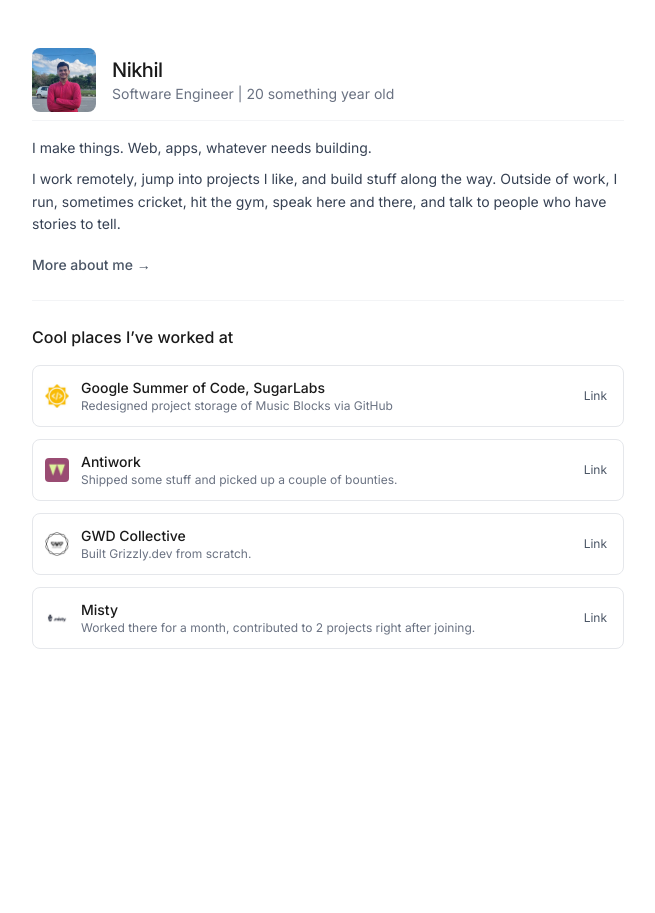
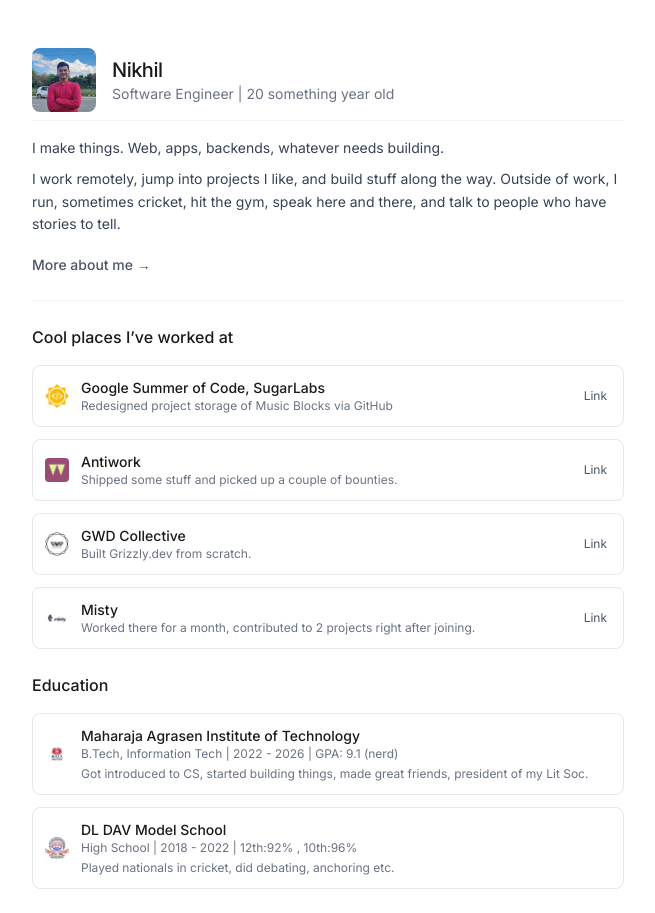
Before and after one commit to BeNikk/Me, a Next.js app: page / in a window 1280 px wide. Shown: the whole page, without its empty margins (312-967 px from the left). Before the commit the page ends 800 px from the top, so only its background shows below. Built offline with nearby package versions, Linux system fonts and the light colour scheme.

Commit message:
add:education

```diff
--- a/app/page.tsx
+++ b/app/page.tsx
@@ -1,3 +1,4 @@
+import educations from "@/education";
 import experiences from "@/experiences";
 import Image from "next/image";
 import Link from "next/link";
@@ -28,7 +29,7 @@ export default function Home() {
       <div className="mt-2 h-px bg-gray-100" />
       <div className="mt-4 space-y-2">
         <p className="text-[14px] text-gray-700 leading-relaxed">
-          I make things. Web, apps, whatever needs building.
+          I make things. Web, apps, backends, whatever needs building.
         </p>
         <p className="text-[14px] text-gray-700 leading-relaxed">
           I work remotely, jump into projects I like, and build stuff along the way.
@@ -46,7 +47,7 @@ export default function Home() {
       <div className="mt-6 h-px bg-gray-100" />
 
       <div className="mt-6">
-        <h2 className="text-base font-[500] text-[#1A1A1A] mb-4">
+        <h2 className="text-base text-md font-[500] text-[#1A1A1A] mb-4">
           Cool places I’ve worked at
         </h2>
 
@@ -81,6 +82,39 @@ export default function Home() {
           ))}
         </div>
       </div>
+
+      <div className="mt-6">
+        <h2 className="text-base text-md font-[500] text-[#1A1A1A] mb-4">
+          Education
+        </h2>
+
+        <div className="space-y-3">
+          {educations.map((edu, index) => (
+            <div
+              key={index}
+              className="flex items-center justify-between border border-gray-200 rounded-lg p-3 hover:bg-gray-50 transition"
+            >
+              <div className="flex items-center gap-3">
+                <Image
+                  src={edu.image}
+                  alt={edu.name}
+                  width={24}
+                  height={24}
+                  className="rounded-sm"
+                />
+                <div>
+                  <p className="text-sm font-medium text-[#1A1A1A]">{edu.name}</p>
+                  <p className="text-xs text-gray-500">
+                    {edu.degree} | {edu.duration} | {edu.grade}
+                  </p>
+                  <p className="text-xs mt-1 text-gray-500">{edu.brief}</p>
+                </div>
+              </div>
+            </div>
+          ))}
+        </div>
+      </div>
+      <br />
     </div>
   );
 }
--- /dev/null
+++ b/education.ts
@@ -0,0 +1,22 @@
+const educations = [
+  {
+    name: "Maharaja Agrasen Institute of Technology",
+    degree: "B.Tech, Information Tech",
+    duration: "2022 - 2026",
+    grade: "GPA: 9.1 (nerd)",
+    brief: "Got introduced to CS, started building things, made great friends, president of my Lit Soc.",
+    image: "/maitLogo.jpeg",
+    link: "https://www.mait.ac.in/"
+  },
+  {
+    name: "DL DAV Model School",
+    degree: "High School",
+    duration: "2018 - 2022",
+    grade: "12th:92% , 10th:96%",
+    brief: "Played nationals in cricket, did debating, anchoring etc. ",
+    image: "/schoolLogo.jpeg",
+    link: "https://dldavpp.in/"
+  }
+];
+
+export default educations;
```
Also changed, not shown: public/maitLogo.jpeg (added), public/schoolLogo.jpeg (added).
